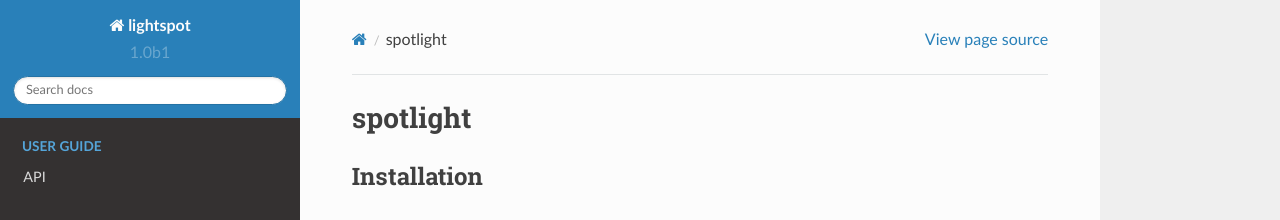
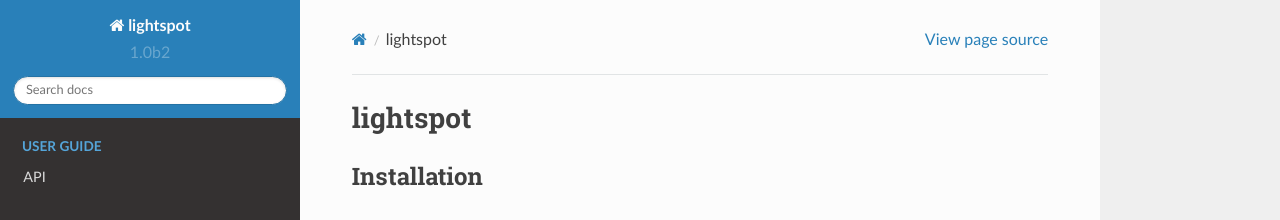
Before and after one commit to dioph/lightspot, a Sphinx documentation site: the page built from docs/source/index.rst, in a window 1280 px wide. Shown: the top 220 px of the page. Built offline with Sphinx 7.4.7 and the Read the Docs theme 2.0.0, drawn with Linux system fonts in a browser that asks for light colours; pages that are not in the unit, such as notebooks, are missing from menus.

Commit message:
update docs and bump version to 1.0b2

```diff
--- a/docs/source/api.rst
+++ b/docs/source/api.rst
@@ -5,7 +5,7 @@
 Prior functions
 ===============
 
-.. automodule:: spotlight.priors
+.. automodule:: lightspot.priors
     :members:
     :undoc-members:
     :private-members:
@@ -14,7 +14,7 @@
 Modeler classes
 ===============
 
-.. automodule:: spotlight.model
+.. automodule:: lightspot.model
     :members:
     :undoc-members:
     :private-members:
--- a/docs/source/index.rst
+++ b/docs/source/index.rst
@@ -1,5 +1,5 @@
 =========
-spotlight
+lightspot
 =========
 
 Installation
--- a/lightspot/__init__.py
+++ b/lightspot/__init__.py
@@ -1,3 +1,3 @@
 from .model import SpotModel
 
-__version__ = "1.0b1"
+__version__ = "1.0b2"
```
Also changed, not shown: docs/source/_static/notebooks/priors.ipynb, 2 other files.
